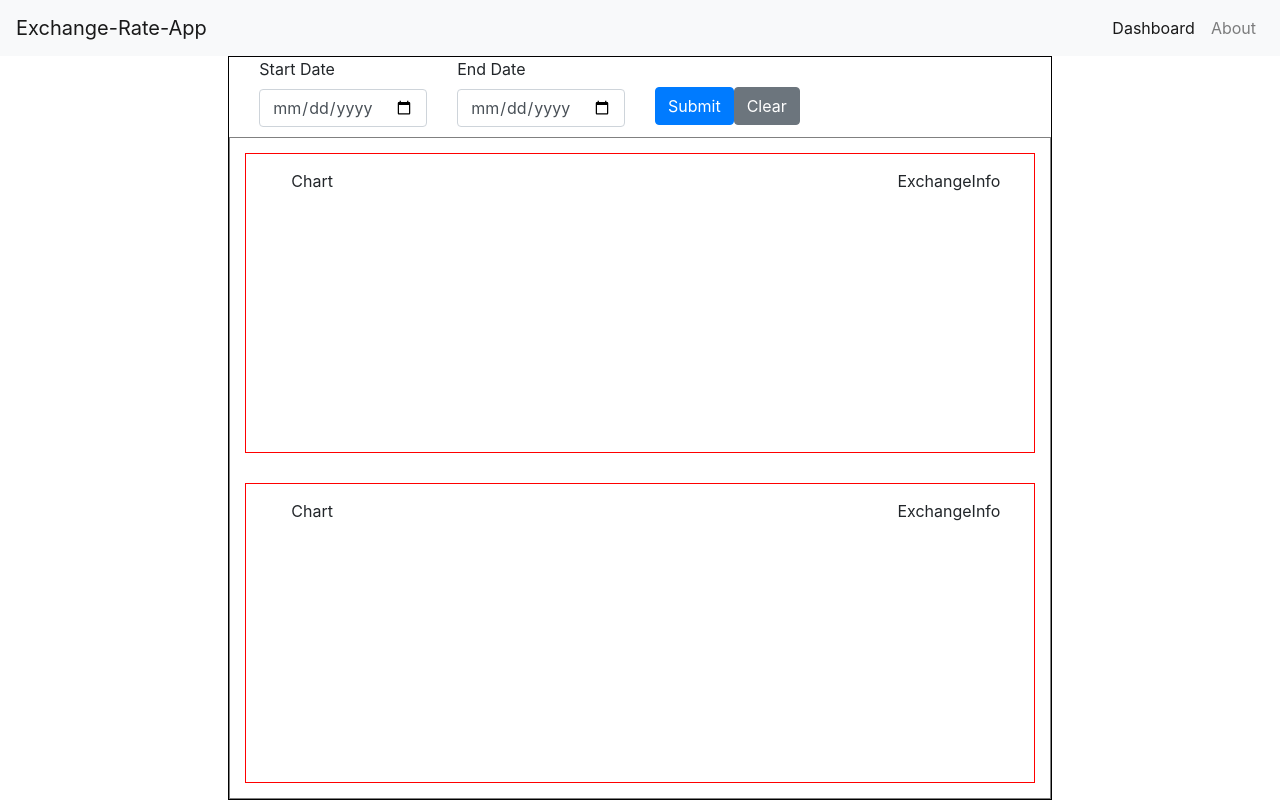
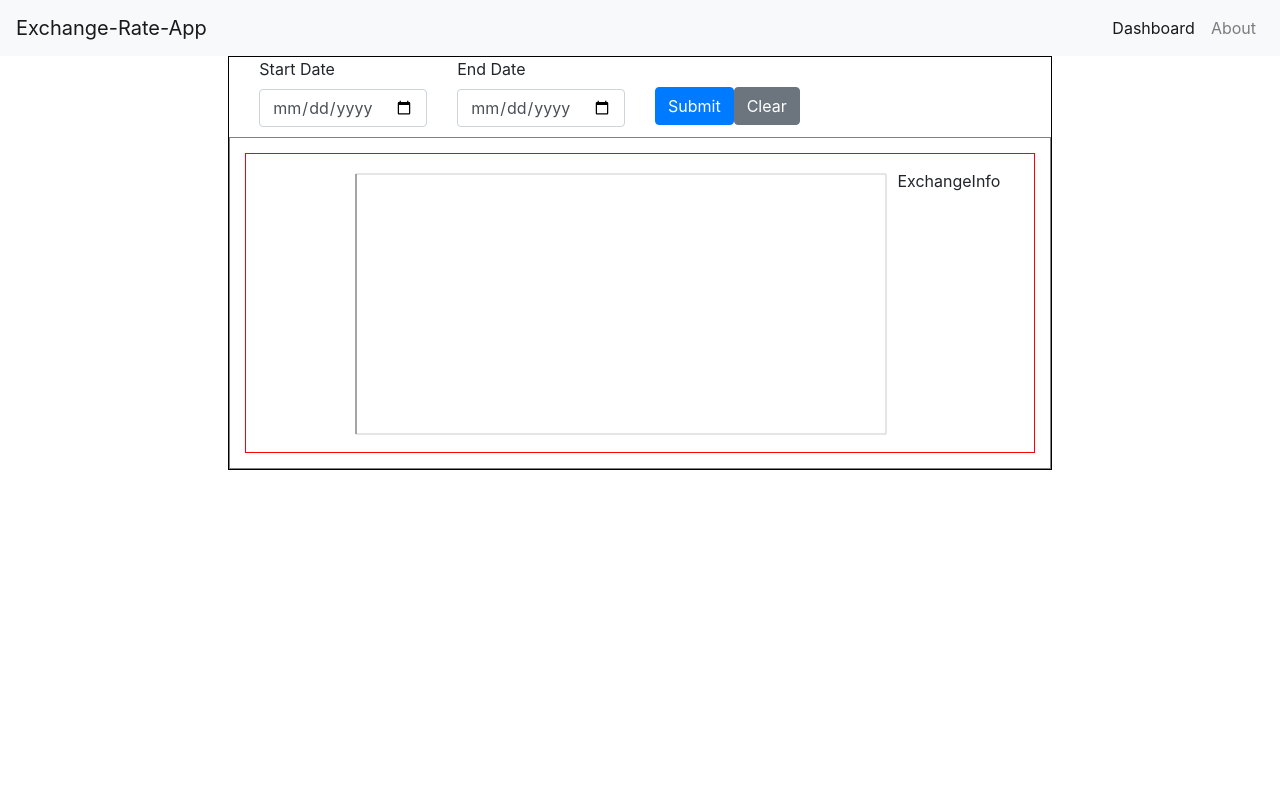
Before and after one commit to keff6/exchange-rate-app, a React (Create React App) app in the folder client/: page / in a window 1280 px wide. Built offline with nearby package versions, Linux system fonts and the light colour scheme.

Commit message:
Add recharts component

```diff
--- a/client/package.json
+++ b/client/package.json
@@ -8,7 +8,8 @@
     "react-dom": "^16.6.3",
     "react-router-dom": "^4.3.1",
     "react-scripts": "2.1.1",
-    "reactstrap": "^6.5.0"
+    "reactstrap": "^6.5.0",
+    "recharts": "^1.4.1"
   },
   "scripts": {
     "start": "react-scripts start",
--- a/client/src/ChartCard/ChartCard.js
+++ b/client/src/ChartCard/ChartCard.js
@@ -9,7 +9,7 @@
     return (
       <div className="chart-card col-md-12">
         <Row>
-          <Chart />
+          <Chart data={this.props.data}/>
           <ExchangeInfo />
         </Row>
       </div>
--- a/client/src/ChartCard/components/Chart.js
+++ b/client/src/ChartCard/components/Chart.js
@@ -1,9 +1,16 @@
 import React from 'react';
+import { LineChart, Line, CartesianGrid, XAxis, YAxis } from 'recharts';
 
-const Chart = () => {
+const Chart = (props) => {
+  console.log(JSON.parse(props.data.data | []))
   return (
     <div className="chart-container col-md-10">
-      Chart
+      <LineChart width={600} height={300} data={props.data.data}>
+        <Line type="monotone" dataKey="uv" stroke="#8884d8" />
+        <CartesianGrid stroke="#ccc" />
+        <XAxis dataKey="date" />
+        <YAxis />
+      </LineChart>
     </div>
   );
 }
--- a/client/src/ExchangeIndex/components/ChartsContainer.js
+++ b/client/src/ExchangeIndex/components/ChartsContainer.js
@@ -8,11 +8,7 @@
     return (
       <div className="charts-container">
         <Row>
-          <ChartCard />
-        </Row>
-
-        <Row>
-          <ChartCard />
+          <ChartCard data={this.props.data}/>
         </Row>
       </div>
     );
```
